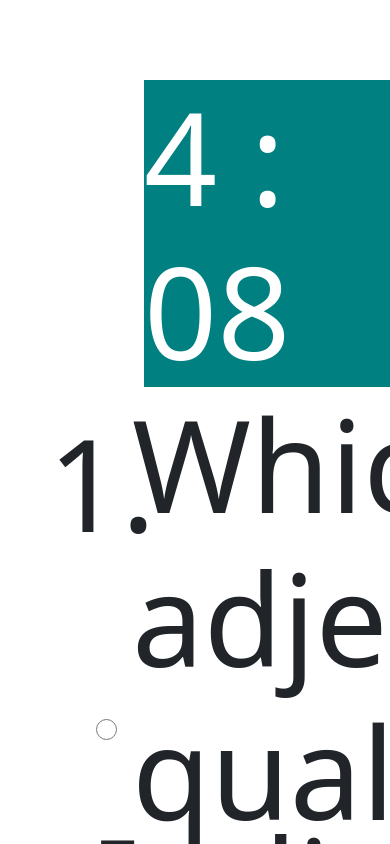
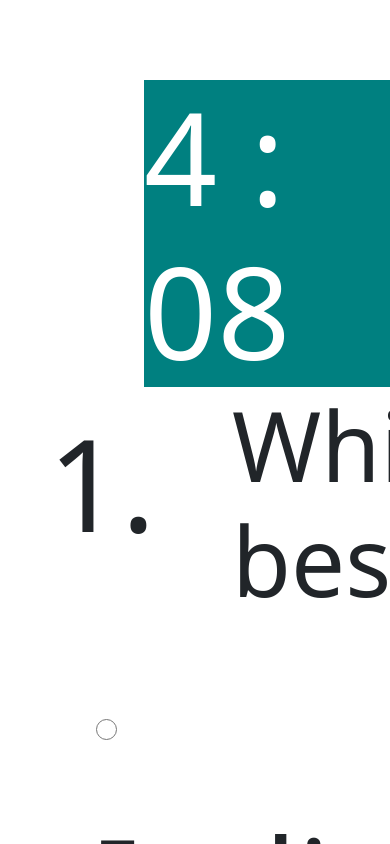
Before and after one commit to Prim3timer/test, a React (Create React App) app: page / in a window 390 px wide. Both pictures are taken after a click on the button "Continue". Shown: the top 844 px of the page. Built offline with nearby package versions, Linux system fonts and the light colour scheme.

Commit message:
still on portrait

```diff
--- a/src/index.css
+++ b/src/index.css
@@ -258,7 +258,7 @@ h3 {
 
   #test-canvas{
     display: grid;
-    grid-template-columns: repeat(2, 100px);
+    grid-template-columns: repeat(2, 200px);
   }
 #tableA {
   width: 90rem
@@ -269,8 +269,8 @@ h3 {
   width: 15rem;
 }
 .interview {
-  font-size: 8rem;
-  width: 75rem;
+  font-size: 6rem;
+  width: 80rem;
 }
 span {
   font-size: 8rem;
```
